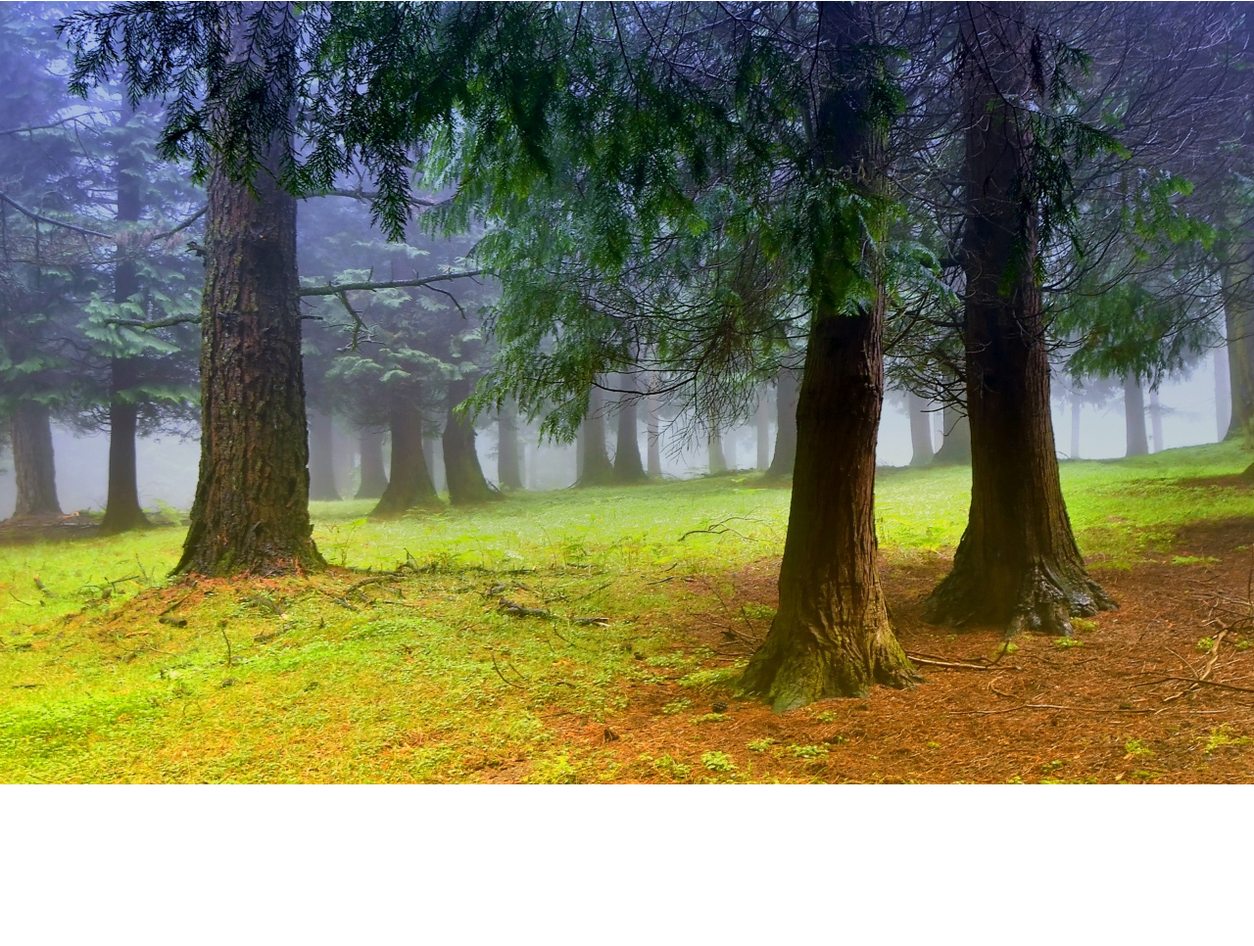
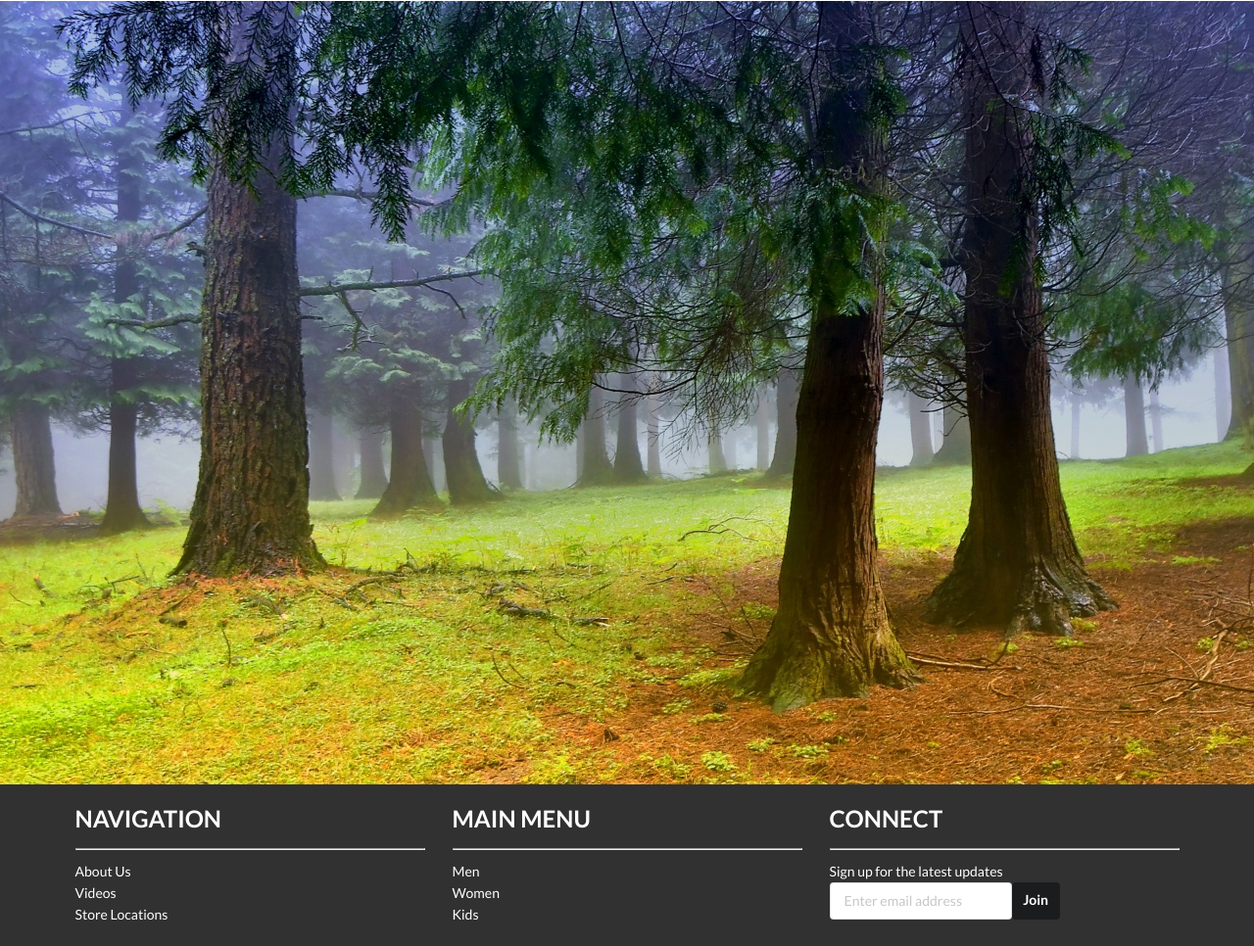
Before and after one commit to millarda/islandsnow, a plain HTML site: page index.html in a window 1280 px wide. Shown: the part 278-1244 px from the top of the page at 98% size. Before the commit the page ends 1079 px from the top, so only its background shows below. Drawn offline with nearby package versions, Linux system fonts and the light colour scheme.

Commit message:
added footer

```diff
--- a/index.html
+++ b/index.html
@@ -96,6 +96,43 @@
   <br>
   </div>
   <img src="outdoors.jpg" class="ui fluid image">
+  <div class="footer-background">
+    <div class="ui three column grid container footer-menu">
+      <div class="column">
+        <h2>NAVIGATION</h2>
+        <hr/>
+        <div class="ui list">
+          <div class="item">About Us</div>
+          <div class="item">Videos</div>
+          <div class="item">Store Locations</div>
+        </div>
+      </div>
+
+      <div class="column">
+        <h2>MAIN MENU</h2>
+        <hr/>
+        <div class="ui list">
+          <div class="item">Men</div>
+          <div class="item">Women</div>
+          <div class="item">Kids</div>
+        </div>
+      </div>
+
+      <div class="column">
+        <h2>CONNECT</h2>
+        <hr/>
+        <div class="ui list">
+          <div class="item">Sign up for the latest updates</div>
+          <div class="ui labeled input">
+            <input type="text" placeholder="Enter email address">
+            <div class="ui black label">
+              Join
+            </div>
+          </div>
+        </div>
+      </div>
+    </div>
+  </div>
 <script>
   $('.ui.dropdown')
       .dropdown();
--- a/style.css
+++ b/style.css
@@ -8,3 +8,13 @@
   box-shadow: none;
   border: none;
 }
+
+.footer-background{
+  background-color: #313131;
+}
+
+.ui.footer-menu{
+  padding-top: 20px;
+  padding-bottom: 10px;
+  color: white;
+}
```
